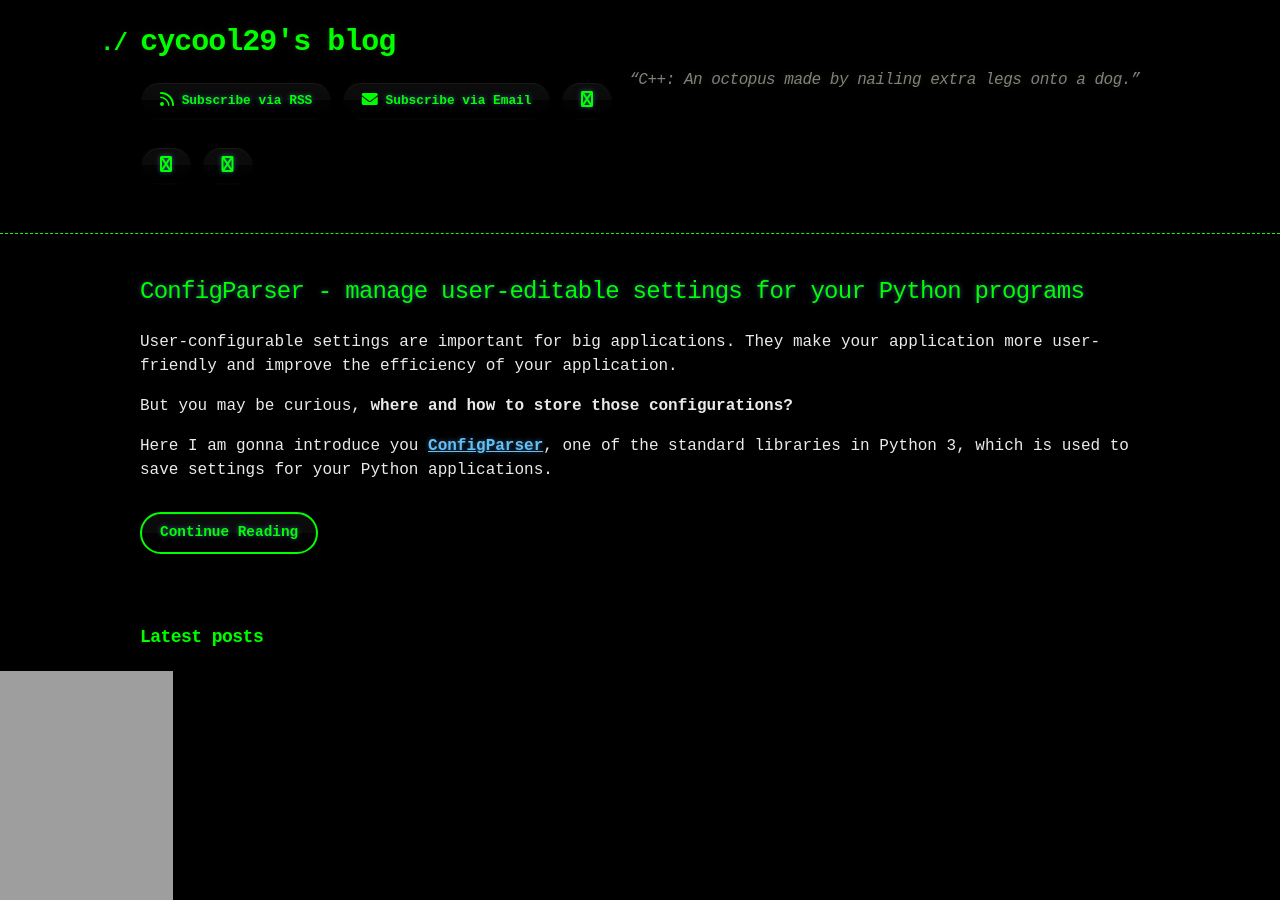
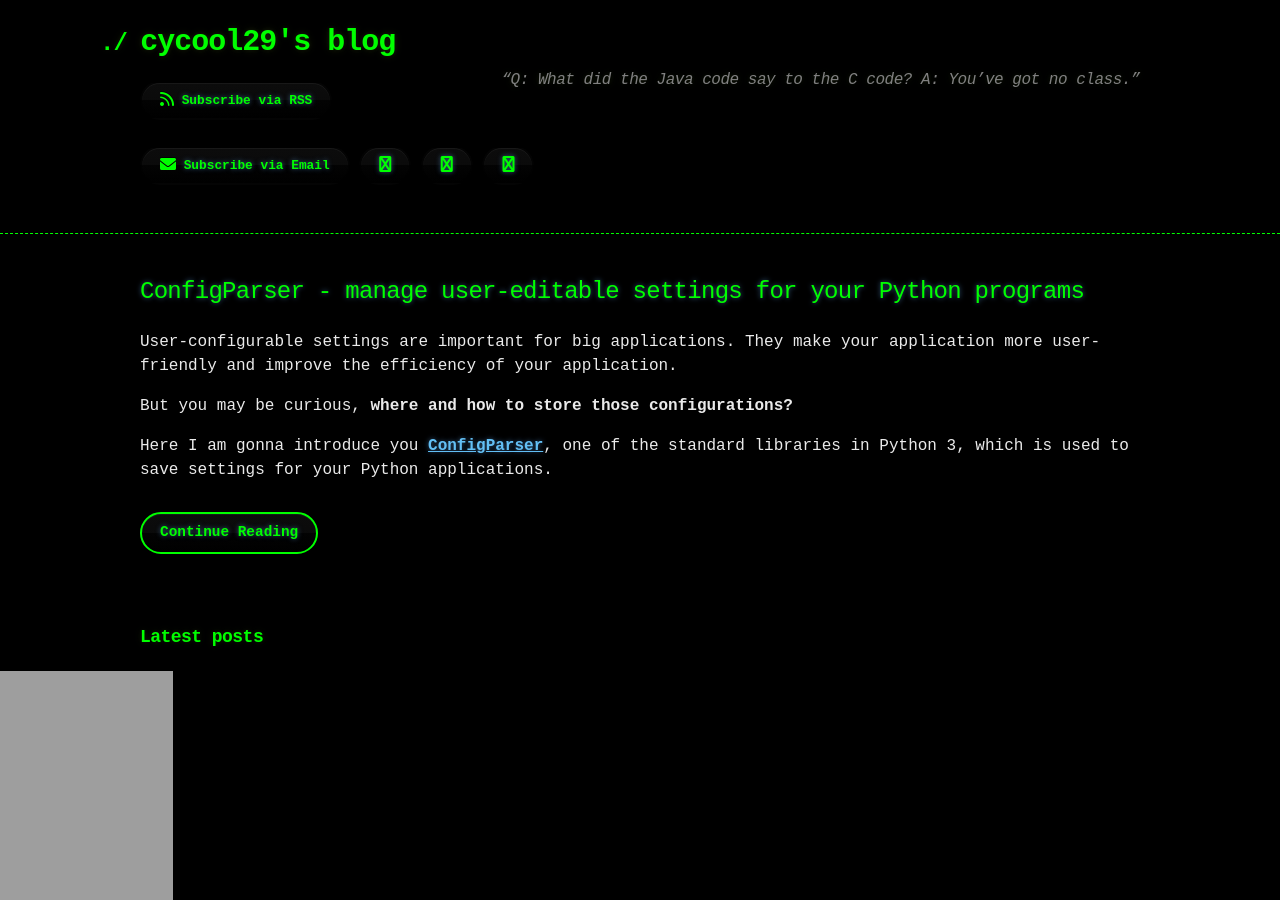
Before and after one commit to cycool29/cycool29.github.io, a Jekyll site: the page built from index.md, in a window 1280 px wide and 900 px high. Built offline with Jekyll 4.4.1, drawn with Linux system fonts in a browser that asks for light colours; a style sheet for code colours, icons or effects is not loaded.

Commit message:
Update quotes

```diff
--- a/_config.yml
+++ b/_config.yml
@@ -1,5 +1,5 @@
 title: cycool29's blog
-description: "“C++: An octopus made by nailing extra legs onto a dog.” "
+description: "“Q: What did the Java code say to the C code? A: You’ve got no class.” "
 bio: A high school student. Intermediate in Python, Git, Bash. Learning JavaScript. He/Him. "
 author: cycool29
 url: https://cycool29.github.io
```
